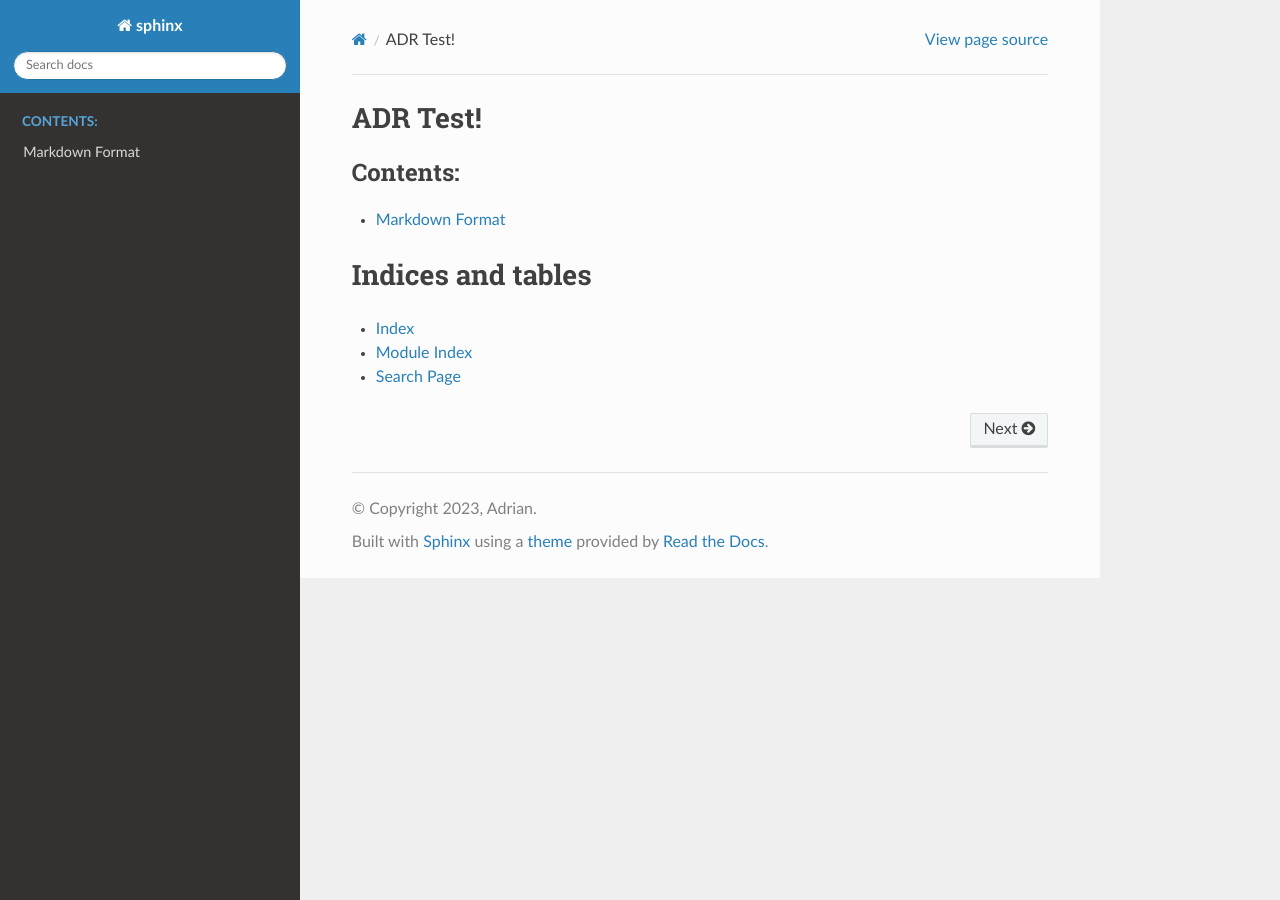
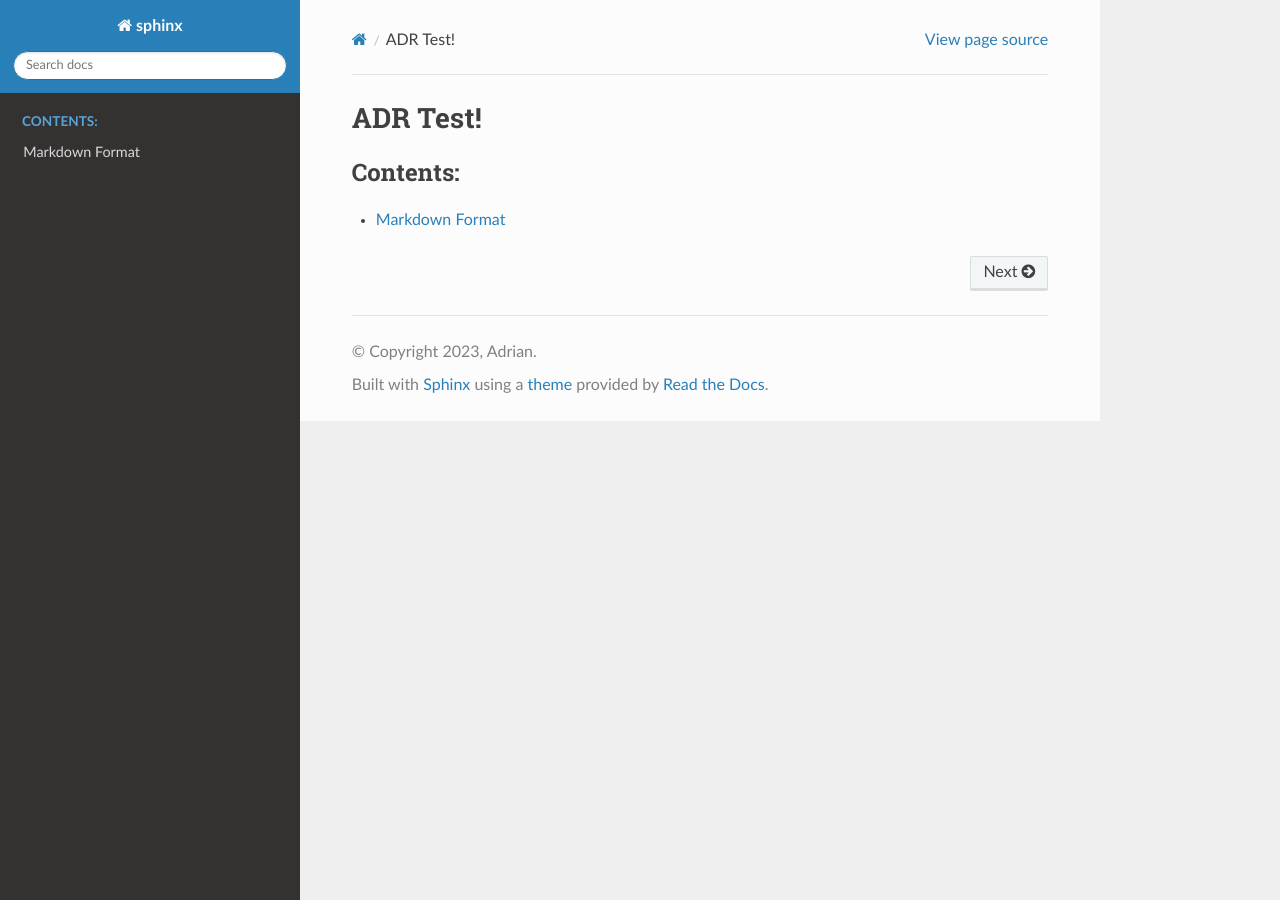
Before and after one commit to yuanyuan20150209/Demo, a Sphinx documentation site: the page built from source/index.rst, in a window 1280 px wide. Built offline with Sphinx 7.4.7 and the Read the Docs theme 2.0.0, drawn with Linux system fonts in a browser that asks for light colours.

Commit message:
conf fix

```diff
--- a/source/conf.py
+++ b/source/conf.py
@@ -14,7 +14,7 @@ release = '1.0'
 # -- General configuration ---------------------------------------------------
 # https://www.sphinx-doc.org/en/master/usage/configuration.html#general-configuration
 
-extensions = ["myst_parser"]
+extensions = ['myst_parser']
 
 templates_path = ['_templates']
 exclude_patterns = []
--- a/source/index.rst
+++ b/source/index.rst
@@ -11,10 +11,3 @@ ADR Test!
    :caption: Contents:
 
    markdown_format
-
-Indices and tables
-==================
-
-* :ref:`genindex`
-* :ref:`modindex`
-* :ref:`search`
```
